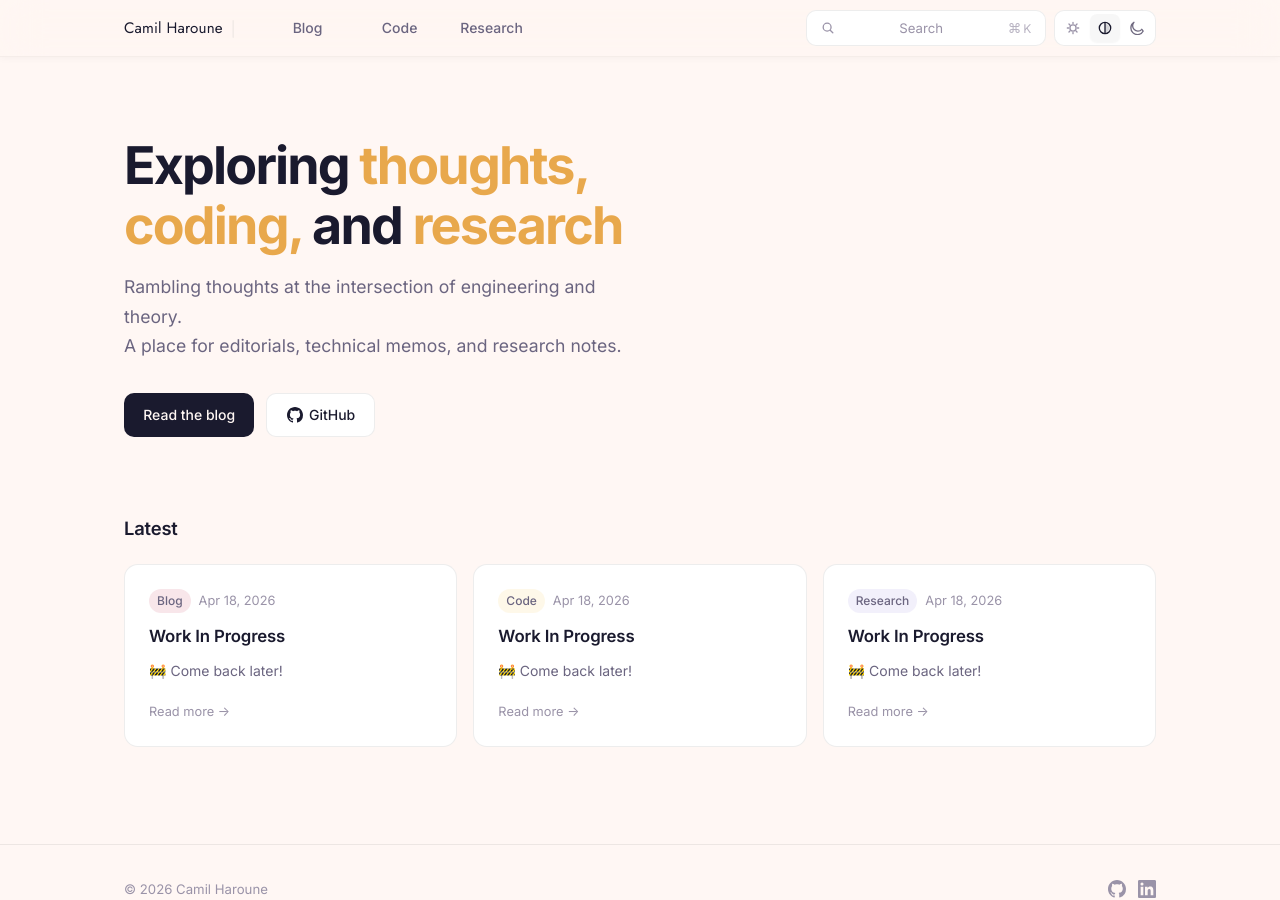
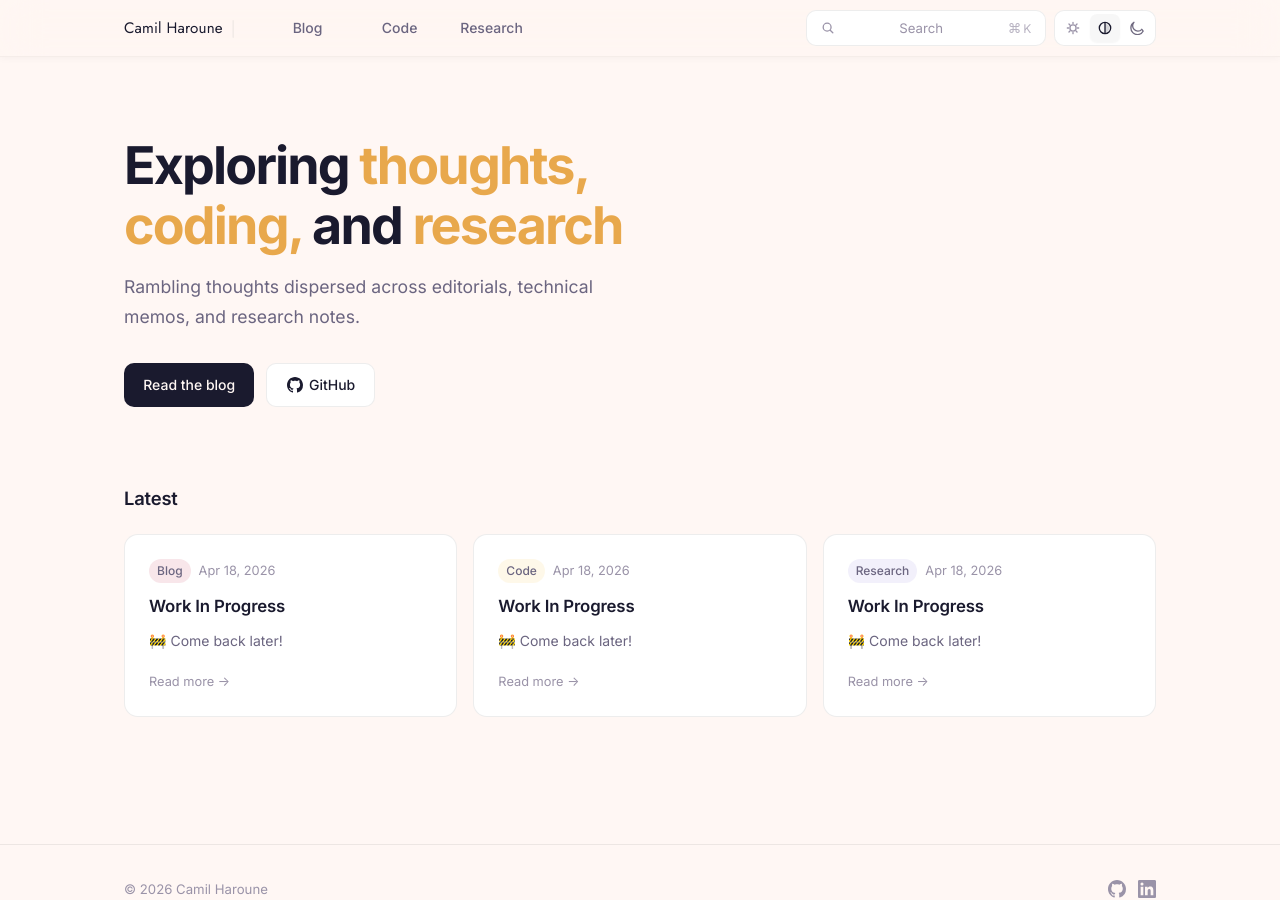
Before and after one commit to Camil-H/camil-h.github.io, a Jekyll site: the page built from index.html, in a window 1280 px wide and 900 px high. Built offline with Jekyll 4.4.1, drawn with Linux system fonts in a browser that asks for light colours.

Commit message:
feat: Update hero description text

```diff
--- a/index.html
+++ b/index.html
@@ -10,8 +10,7 @@ title: Home
     and <span class="highlight">research</span>
   </h1>
   <p class="hero-description">
-    Rambling thoughts at the intersection of engineering and theory.
-    <br>A place for editorials, technical memos, and research notes.
+    Rambling thoughts dispersed across editorials, technical memos, and research notes.
   </p>
   <div class="hero-links">
     <a href="/blog/" class="hero-link hero-link--primary">Read the blog</a>
```
